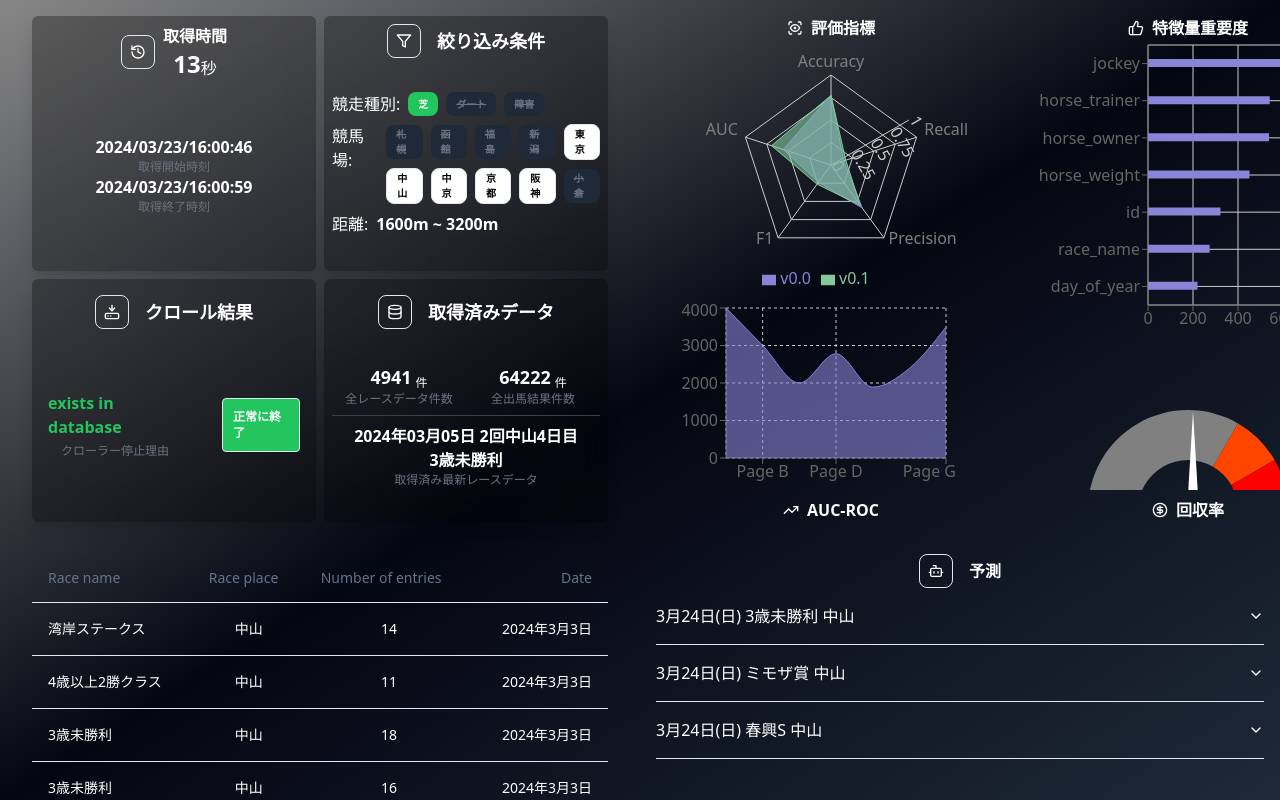
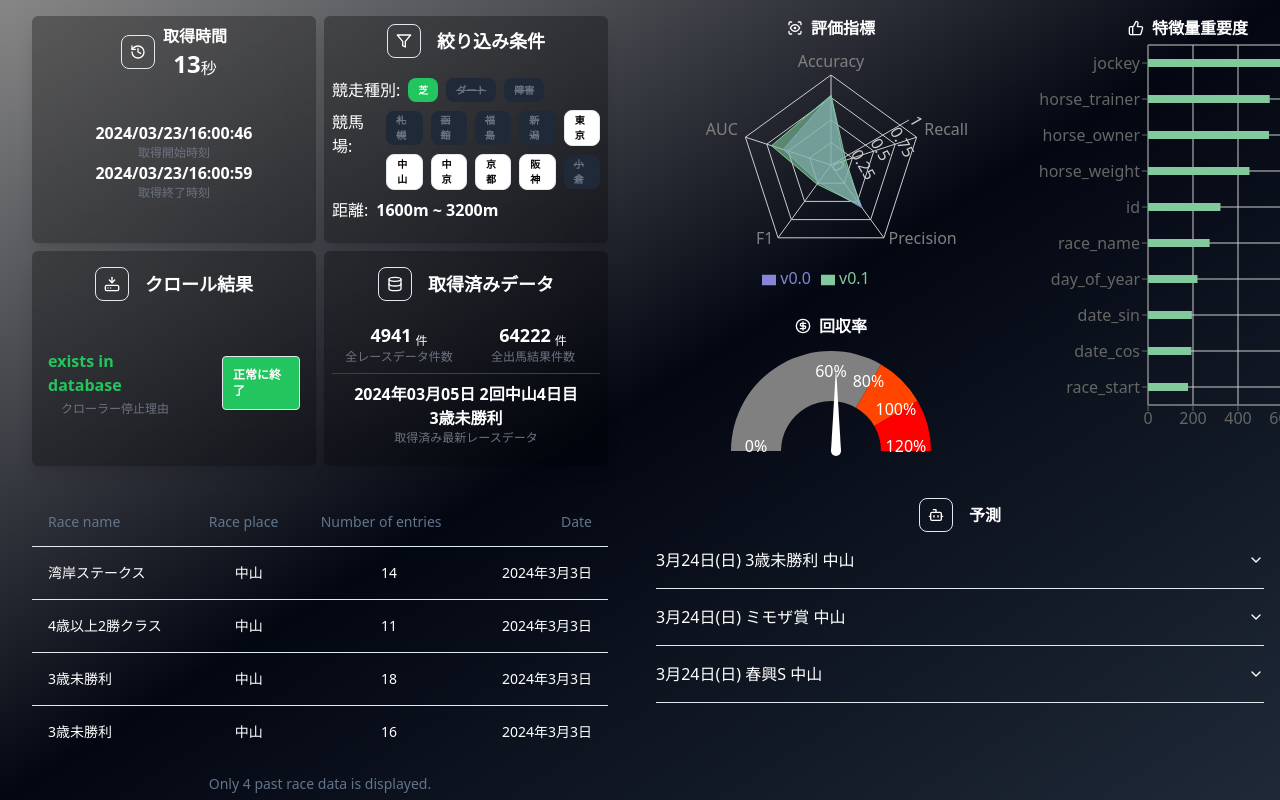
Before and after one commit to katsuya6152/winnings-whisper, a Next.js app in the folder frontend/dashboard/: page /top in a window 1280 px wide. Shown: the top 800 px of the page. Built offline with nearby package versions, Linux system fonts and the light colour scheme.

Commit message:
feat(fe):add GaugeChart component

```diff
--- /dev/null
+++ b/frontend/dashboard/src/components/page/top/TrainingResults/GaugeChart.tsx
@@ -0,0 +1,118 @@
+import React from 'react'
+import { CircleDollarSign } from 'lucide-react'
+import { PieChart, Pie, Cell } from 'recharts'
+
+interface dataType {
+  name: string
+  value: number
+  color: string
+}
+
+const RADIAN = Math.PI / 180
+const data = [
+  { name: 'A', value: 80, color: '#808080' },
+  { name: 'B', value: 20, color: '#ff4500' },
+  { name: 'C', value: 20, color: '#ff0000' },
+]
+const cx = 100
+const cy = 100
+const iR = 50
+const oR = 100
+const value = 60
+
+const needle = (
+  value: number,
+  data: dataType[],
+  cx: number,
+  cy: number,
+  iR: number,
+  oR: number,
+  color: string,
+) => {
+  let total = 0
+  data.forEach((v) => {
+    total += v.value
+  })
+  const ang = 180.0 * (1 - value / total)
+  const length = (iR + 2 * oR) / 3
+  const sin = Math.sin(-RADIAN * ang)
+  const cos = Math.cos(-RADIAN * ang)
+  const r = 5
+  const x0 = cx + 5
+  const y0 = cy + 5
+  const xba = x0 + r * sin
+  const yba = y0 - r * cos
+  const xbb = x0 - r * sin
+  const ybb = y0 + r * cos
+  const xp = x0 + length * cos
+  const yp = y0 + length * sin
+
+  return [
+    <circle cx={x0} cy={y0} r={r} fill={color} stroke="none" key={ang} />,
+    <path
+      d={`M${xba} ${yba}L${xbb} ${ybb} L${xp} ${yp} L${xba} ${yba}`}
+      stroke="#none"
+      fill={color}
+      key={ang}
+    />,
+  ]
+}
+
+const renderLabels = (cx: number, cy: number) => {
+  const total = data.reduce((acc, curr) => acc + curr.value, 0)
+  return [0, 60, 80, 100, 120].map((value, index) => {
+    const percentage = value / total
+    const angle = 180 - percentage * 180
+    const radian = (angle * Math.PI) / 180
+    const labelRadius = iR + (oR - iR) * 0.5
+    const x = cx + labelRadius * Math.cos(radian)
+    const y = cy - labelRadius * Math.sin(radian)
+    return (
+      <text
+        key={`label-${index}`}
+        x={x}
+        y={y}
+        fill="white"
+        textAnchor="middle"
+        dominantBaseline="central"
+      >
+        {value}%
+      </text>
+    )
+  })
+}
+
+const GaugeChart: React.FC = () => {
+  return (
+    <div className="flex flex-col items-center gap-2 pt-4">
+      <div className="flex items-center justify-center gap-2">
+        <CircleDollarSign className="h-4 w-4" />
+        <div className="font-bold">
+          <p>回収率</p>
+        </div>
+      </div>
+      <PieChart width={200} height={120} margin={{ top: 5 }}>
+        <Pie
+          dataKey="value"
+          startAngle={180}
+          endAngle={0}
+          data={data}
+          cx={cx}
+          cy={cy}
+          innerRadius={iR}
+          outerRadius={oR}
+          fill="#8884d8"
+          stroke="none"
+        >
+          {data.map((entry, index) => (
+            <Cell key={`cell-${index}`} fill={entry.color} />
+          ))}
+        </Pie>
+        {needle(value, data, cx, cy, iR, oR, '#FFF')}
+        {renderLabels(cx, cy)}
+      </PieChart>
+    </div>
+  )
+}
+
+export default GaugeChart
--- a/frontend/dashboard/src/components/page/top/TrainingResults/featureImportance.json
+++ b/frontend/dashboard/src/components/page/top/TrainingResults/featureImportance.json
@@ -5,5 +5,8 @@
   { "name": "horse_weight", "value": 451 },
   { "name": "id", "value": 322 },
   { "name": "race_name", "value": 274 },
-  { "name": "day_of_year", "value": 220 }
+  { "name": "day_of_year", "value": 220 },
+  { "name": "date_sin", "value": 195 },
+  { "name": "date_cos", "value": 193 },
+  { "name": "race_start", "value": 178 }
 ]
--- a/frontend/dashboard/src/components/page/top/TrainingResults/index.tsx
+++ b/frontend/dashboard/src/components/page/top/TrainingResults/index.tsx
@@ -1,6 +1,6 @@
 'use client'
 
-import { CircleDollarSign, ThumbsUp, ScanEye, TrendingUp } from 'lucide-react'
+import { ThumbsUp, ScanEye } from 'lucide-react'
 import {
   RadarChart,
   PolarGrid,
@@ -14,119 +14,15 @@ import {
   YAxis,
   Tooltip,
   Bar,
-  PieChart,
-  Pie,
-  Cell,
-  AreaChart,
-  Area,
 } from 'recharts'
 import evaluationData from './evaluationData.json'
 import featureImportance from './featureImportance.json'
-
-interface dataType {
-  name: string
-  value: number
-  color: string
-}
-
-const RADIAN = Math.PI / 180
-const data = [
-  { name: 'A', value: 80, color: '#808080' },
-  { name: 'B', value: 20, color: '#ff4500' },
-  { name: 'C', value: 20, color: '#ff0000' },
-]
-const cx = 100
-const cy = 100
-const iR = 50
-const oR = 100
-const value = 60
-
-const needle = (
-  value: number,
-  data: dataType[],
-  cx: number,
-  cy: number,
-  iR: number,
-  oR: number,
-  color: string,
-) => {
-  let total = 0
-  data.forEach((v) => {
-    total += v.value
-  })
-  const ang = 180.0 * (1 - value / total)
-  const length = (iR + 2 * oR) / 3
-  const sin = Math.sin(-RADIAN * ang)
-  const cos = Math.cos(-RADIAN * ang)
-  const r = 5
-  const x0 = cx + 5
-  const y0 = cy + 5
-  const xba = x0 + r * sin
-  const yba = y0 - r * cos
-  const xbb = x0 - r * sin
-  const ybb = y0 + r * cos
-  const xp = x0 + length * cos
-  const yp = y0 + length * sin
-
-  return [
-    <circle cx={x0} cy={y0} r={r} fill={color} stroke="none" key={ang} />,
-    <path
-      d={`M${xba} ${yba}L${xbb} ${ybb} L${xp} ${yp} L${xba} ${yba}`}
-      stroke="#none"
-      fill={color}
-      key={ang}
-    />,
-  ]
-}
+import GaugeChart from './GaugeChart'
 
 export const TrainingResults = () => {
-  const areaChartData = [
-    {
-      name: 'Page A',
-      uv: 4000,
-      pv: 2400,
-      amt: 2400,
-    },
-    {
-      name: 'Page B',
-      uv: 3000,
-      pv: 1398,
-      amt: 2210,
-    },
-    {
-      name: 'Page C',
-      uv: 2000,
-      pv: 9800,
-      amt: 2290,
-    },
-    {
-      name: 'Page D',
-      uv: 2780,
-      pv: 3908,
-      amt: 2000,
-    },
-    {
-      name: 'Page E',
-      uv: 1890,
-      pv: 4800,
-      amt: 2181,
-    },
-    {
-      name: 'Page F',
-      uv: 2390,
-      pv: 3800,
-      amt: 2500,
-    },
-    {
-      name: 'Page G',
-      uv: 3490,
-      pv: 4300,
-      amt: 2100,
-    },
-  ]
   return (
     <div className="flex gap-8 p-4">
-      <div className="flex flex-col justify-between gap-2">
+      <div className="flex flex-col gap-2">
         <div>
           <div className="flex items-center justify-center gap-2">
             <ScanEye className="h-4 w-4" />
@@ -159,36 +55,7 @@ export const TrainingResults = () => {
             <Legend />
           </RadarChart>
         </div>
-        <div>
-          <AreaChart
-            width={300}
-            height={200}
-            data={areaChartData}
-            margin={{
-              top: 10,
-              right: 10,
-              left: 10,
-              bottom: 10,
-            }}
-          >
-            <CartesianGrid strokeDasharray="3 3" />
-            <XAxis dataKey="name" />
-            <YAxis />
-            <Tooltip />
-            <Area
-              type="monotone"
-              dataKey="uv"
-              stroke="#8884d8"
-              fill="#8884d8"
-            />
-          </AreaChart>
-          <div className="flex items-center justify-center gap-2">
-            <TrendingUp className="h-4 w-4" />
-            <div className="font-bold">
-              <p>AUC-ROC</p>
-            </div>
-          </div>
-        </div>
+        <GaugeChart />
       </div>
       <div className="flex flex-col justify-between">
         <div>
@@ -198,7 +65,7 @@ export const TrainingResults = () => {
           </div>
           <BarChart
             width={300}
-            height={300}
+            height={400}
             data={featureImportance}
             layout="vertical"
             margin={{ top: 5, right: 10, left: 50, bottom: 5 }}
@@ -207,35 +74,8 @@ export const TrainingResults = () => {
             <XAxis type="number" />
             <YAxis dataKey="name" type="category" />
             <Tooltip />
-            <Bar dataKey="value" barSize={8} fill="#8884d8" />
+            <Bar dataKey="value" barSize={8} fill="#82ca9d" />
           </BarChart>
-        </div>
-        <div className="flex flex-col items-center gap-2">
-          <PieChart width={200} height={100} margin={{ top: 20 }}>
-            <Pie
-              dataKey="value"
-              startAngle={180}
-              endAngle={0}
-              data={data}
-              cx={cx}
-              cy={cy}
-              innerRadius={iR}
-              outerRadius={oR}
-              fill="#8884d8"
-              stroke="none"
-            >
-              {data.map((entry, index) => (
-                <Cell key={`cell-${index}`} fill={entry.color} />
-              ))}
-            </Pie>
-            {needle(value, data, cx, cy, iR, oR, '#FFF')}
-          </PieChart>
-          <div className="flex items-center justify-center gap-2">
-            <CircleDollarSign className="h-4 w-4" />
-            <div className="font-bold">
-              <p>回収率</p>
-            </div>
-          </div>
         </div>
       </div>
     </div>
```
